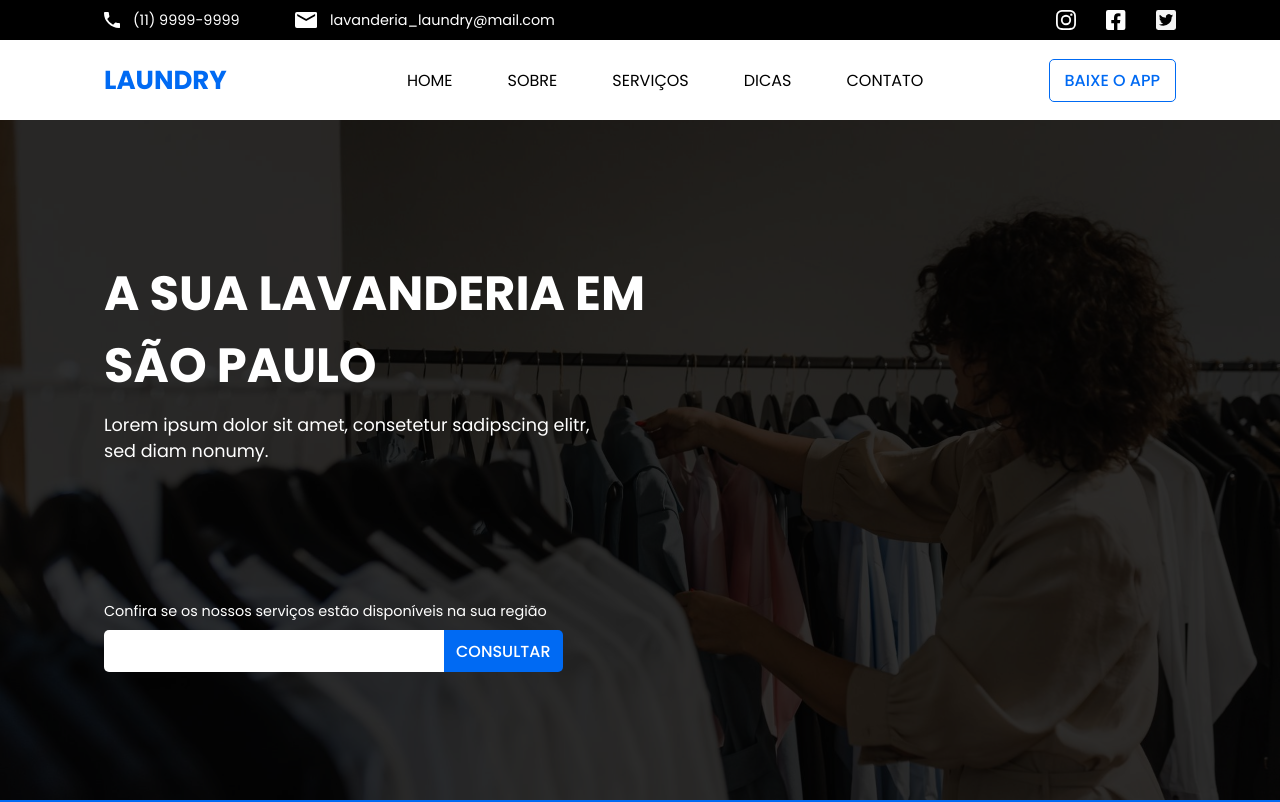
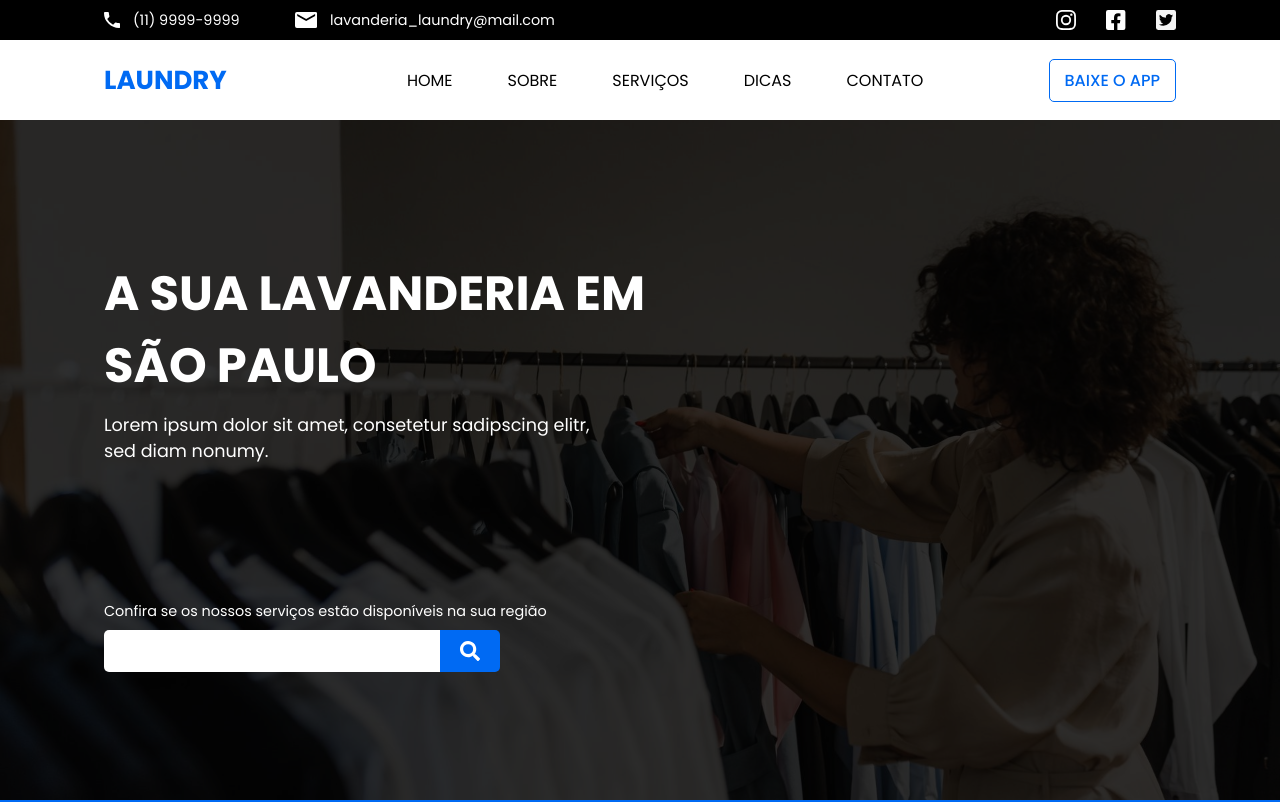
Before and after one commit to vanderms/laundry-template, a React (Create React App) app: page /#/ in a window 1280 px wide. Shown: the top 802 px of the page. Built offline with nearby package versions, Linux system fonts and the light colour scheme.

Commit message:
changed text consultar by icon

```diff
--- a/src/components/cover/cover.js
+++ b/src/components/cover/cover.js
@@ -1,5 +1,6 @@
 import './cover.scss';
 import { useState } from 'react';
+import { SearchIcon } from '../utilities/utilities';
 
 
 export default function Cover(){
@@ -19,11 +20,11 @@ export default function Cover(){
         <h1>A SUA LAVANDERIA EM SÃO PAULO</h1>
         <h4>Lorem ipsum dolor sit amet, consetetur sadipscing elitr, sed diam nonumy.</h4>
       </header>
-      <form onSubmit={handleSubmit}>
+      <form id='search-form' onSubmit={handleSubmit}>
         <div className="text">Confira se os nossos serviços estão disponíveis na sua região </div>
         <div className="input-block">
           <input type="text" value={ cep } onChange={(e)=> setCep(e.target.value)}/>
-          <input type="submit" value="CONSULTAR"/>
+          <button type='submit' form='search-form'><SearchIcon/></button>
         </div>
       </form>
     </div>
--- a/src/components/cover/cover.scss
+++ b/src/components/cover/cover.scss
@@ -37,19 +37,31 @@
       }
 
       .input-block{
+        @include flex-space(flex-start);
         margin-top: $spacing1;
       }
+
       input{
-        padding: 8px 12px;
+        padding: 6px 10px;
         height: 42px;
         font-family: inherit;
         font-size: 1em;
-
-      }
-      input[type=text]{
         border: none;
         border-radius: $rounded1 0px 0px $rounded1;
       }
+
+      button{
+        @include cta-primary;
+        padding: 11px 20px;
+        display: inline-flex;
+        justify-content: center;
+        align-items: center;
+        border: none;
+        border-top-left-radius: 0px;
+        border-bottom-left-radius: 0px;
+      }
+
+
 
       input[type = submit]{
         background-color: $primary;
@@ -88,6 +100,10 @@
 
       form{
         text-align: center;
+
+        .input-block{
+          justify-content: center;
+        }
       }
     }
   }
--- a/src/components/utilities/utilities.js
+++ b/src/components/utilities/utilities.js
@@ -119,6 +119,16 @@ export function CreditCardIcon(){
   );
 }
 
+export function SearchIcon(){
+  return (
+    <svg xmlns="http://www.w3.org/2000/svg" width="19.997" height="20" viewBox="0 0 19.997 20">
+      <path id="Icon_awesome-search" data-name="Icon awesome-search" d="M19.725,17.291,15.83,13.4a.937.937,0,0,0-.664-.273H14.53a8.12,8.12,0,1,0-1.406,1.406v.637a.937.937,0,0,0,.273.664l3.894,3.894a.934.934,0,0,0,1.324,0l1.105-1.105A.942.942,0,0,0,19.725,17.291Zm-11.6-4.168a5,5,0,1,1,5-5A5,5,0,0,1,8.124,13.124Z" fill="#fff"/>
+    </svg>
+  );
+}
+
+
+
 
 export function FeatureCard({Icon, title, text}){
 
```
